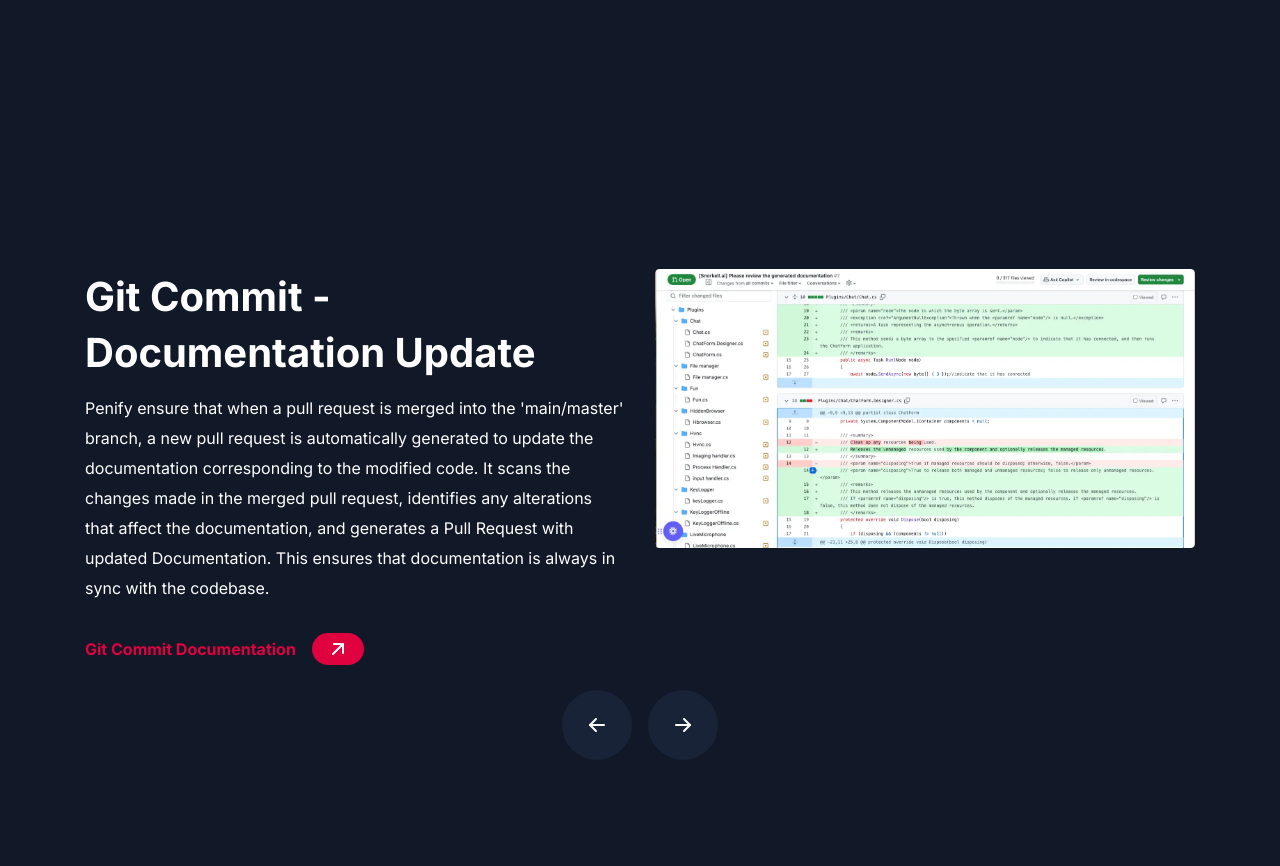
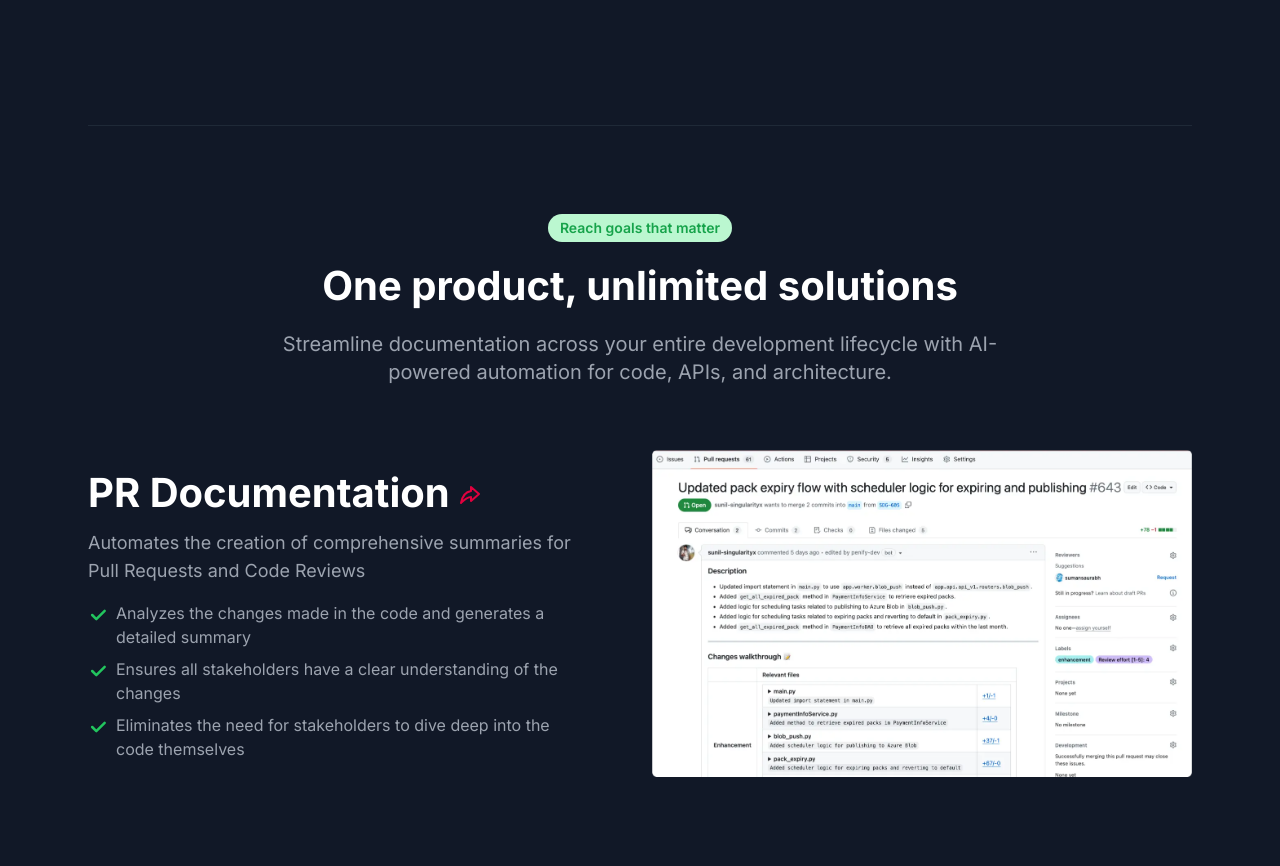
Before and after one commit to SingularityX-ai/penify-landing-page, a Next.js app: page / in a window 1280 px wide. Shown: the part 1880-2746 px from the top of the page. Built offline with nearby package versions, Linux system fonts and the light colour scheme.

Commit message:
updated features component with 2 column layout

```diff
--- a/src/components/container/features/features.tsx
+++ b/src/components/container/features/features.tsx
@@ -1,172 +1,165 @@
+import Image from "next/image";
 import { forwardRef } from "react";
-import Image from "next/image";
-import Link from "next/link";
-import { Autoplay, Navigation } from "swiper/modules";
-import { Swiper, SwiperSlide } from "swiper/react";
 import prReview from "@public/images/features/prReview.webp";
 import diffDocs from "@public/images/features/diffDocs.webp";
 import archDocs from "@public/images/features/archDocs.webp";
 import apiDocs from "@public/images/features/apiDocs.webp";
 import hosting from "@public/images/features/hosting.webp";
 import multiLanguage from "@public/images/features/multiLanguage.webp";
-import "swiper/css";
-import {
-  IconArrowLeft,
-  IconArrowRight,
-  IconArrowUpRight,
-} from "@tabler/icons-react";
+import { IconShare3 } from "@tabler/icons-react";
 
-const FEATURES_ITEMS = [
+const FEATURES_LIST = [
   {
-    title: "Pull Request Documentation",
-    "description": "Penify automates the creation of comprehensive summaries for Pull Requests and Code Reviews. It analyzes the changes made in the code, identifies key modifications, and generates a detailed summary. This tool ensures that all stakeholders have a clear understanding of the changes without having to dive deep into the code themselves.",
+    title: "PR Documentation",
+    description:
+      "Automates the creation of comprehensive summaries for Pull Requests and Code Reviews",
+    list: [
+      "Analyzes the changes made in the code and generates a detailed summary",
+      "Ensures all stakeholders have a clear understanding of the changes",
+      "Eliminates the need for stakeholders to dive deep into the code themselves",
+    ],
     img: prReview,
-    link: {
-      title: "Pull Request Documentation",
-      url: "https://github.com/Snorkell-ai/pokerogue/pull/5",
-    },
-    count: "01",
+    link: "https://github.com/Snorkell-ai/pokerogue/pull/5",
   },
   {
-    title: "Git Commit - Documentation Update",
-    "description": "Penify ensure that when a pull request is merged into the 'main/master' branch, a new pull request is automatically generated to update the documentation corresponding to the modified code. It scans the changes made in the merged pull request, identifies any alterations that affect the documentation, and generates a Pull Request with updated Documentation. This ensures that documentation is always in sync with the codebase.",
+    title: "Documentation Update",
+    description:
+      "Automatically updates documentation when code changes are merged into the main branch.",
+    list: [
+      "Detects merged pull requests in the main/master branch",
+      "Scans changes in the merged pull request",
+      "Identifies documentation affected by code changes",
+      "Generates a new pull request with updated documentation",
+      "Ensures synchronization between codebase and documentation",
+    ],
     img: diffDocs,
-    link: {
-      title: "Git Commit Documentation",
-      url: "https://github.com/Snorkell-ai/pokerogue/pull/1/files",
+    link: "https://github.com/Snorkell-ai/pokerogue/pull/1/files",
   },
-    count: "02",
-  },
+
   {
     title: "Repository Documentation",
-    description:  "This feature generates comprehensive code documentation for the entire Git repository. It thoroughly analyzes the codebase, including all files and directories, to create detailed and organized documentation.",
+    description:
+      "Automatically generates comprehensive documentation for an entire Git repository.",
+    list: [
+      "Analyzes the codebase, including all files and directories",
+      "Creates a detailed and organized documentation",
+    ],
     img: diffDocs,
-    link: {
-      title: "Sample PR",
-      url: "https://github.com/Snorkell-ai/xeno-rat/pull/7/files",
+    link: "https://github.com/Snorkell-ai/xeno-rat/pull/7/files",
   },
-    count: "03",
-  },
+
   {
     title: "Architecture Documentation",
     description:
-      "This feature generates an architecture diagram of your repository and creates an HTML page hosted at a URL that displays how each module in your repository interacts with the others. It provides a high-level overview of the system's structure, highlighting the relationships and dependencies between different components. It is particularly useful for onboarding new team members and for conducting thorough code reviews.",
+      "Creates an interactive architecture diagram of a repository, visualizing module interactions and system structure.",
+    list: [
+      "Creates an HTML page hosted at a URL that displays module interactions and provides a high-level overview of system structure",
+      "Useful for onboarding new team members and for conducting thorough code reviews.",
+    ],
     img: archDocs,
-    link: {
-      title: "Sample Arch Doc",
-      url: "https://xeno-rat-snorkell-ai-6.netlify.app/",
+    link: "https://xeno-rat-snorkell-ai-6.netlify.app/",
   },
-    count: "04",
-  },
+
   {
     title: "API Documentation",
-    "description": "This feature generates an HTML page for your hosted Open APIs, providing a comprehensive and interactive documentation site. It details all available endpoints, request parameters, response formats, and authentication methods, and code blocks, making it easier for developers to integrate with your APIs. The documentation is auto-generated and continuously updated to reflect the latest changes in the API.",
+    description:
+      "Generates HTML page for your hosted Open APIs, providing a comprehensive and interactive documentation site.",
+    list: [
+      "Details all available endpoints, request parameters, response formats, authentication methods, and code blocks",
+      "Easier for developers to integrate with their APIs",
+      "Documentation is auto-generated and continuously updated to reflect the latest changes in the API.",
+    ],
     img: apiDocs,
-    link: {
-      title: "Sample API Doc",
-      url: "https://snorkell.apidocumentation.com/reference#tag/github_app/post/api/app/github/webhook",
+    link: "https://snorkell.apidocumentation.com/reference#tag/github_app/post/api/app/github/webhook",
   },
-    count: "05",
-  },
+
   {
     title: "Automated Hosting",
-    "description": "API Documentation and Architecture Documentation are hosted on a public URL. This allows you to share the documentation with your team members, stakeholders, and clients without any additional setup. The documentation is continuously updated to reflect the latest changes in the codebase, ensuring that everyone has access to the most up-to-date information.",
+    description:
+      "API Documentation and Architecture Documentation are hosted on a public URL.",
+    list: [
+      "Allows you to share the documentation with your team members, stakeholders, and clients without any additional setup.",
+      "The documentation is continuously updated to reflect the latest changes in the codebase, ensuring that everyone has access to the most up-to-date information.",
+    ],
     img: hosting,
-    link: {
-      title: null,
-      url: null
-    },
-    count: "05",
+    link: null,
   },
   {
     title: "Multiple Languages Support",
-    "description": "Penify supports multiple programming languages, including Python, JavaScript, Java, Typscript, C, CSharp and Kotlin. It can analyze code written in different languages and generate comprehensive documentation for each of them. This feature ensures that Penify can be used across different projects and teams, regardless of the programming languages they use.",
+    description:
+      "Supports multiple programming languages, including Python, JavaScript, Java, Typscript, C, CSharp and Kotlin.",
+    list: [
+      "Analyze code written in different languages and generate comprehensive documentation for each of them.",
+      "Ensures that Penify can be used across different projects and teams, regardless of the programming languages they use.",
+    ],
     img: multiLanguage,
-    link: {
-      title: null,
-      url: null,
+    link: null,
   },
-    count: "05",
-  }
 ];
 
 const Features = forwardRef<HTMLDivElement>(function (_, ref) {
   return (
-    <section className="section features" ref={ref}>
-      <div className="feature-wrapper">
-        <div className="container" data-aos="fade-up" data-aos-duration="600">
-          <div className="row justify-content-center">
-            <div className="col-12">
-              <Swiper
-                slidesPerView={1}
-                spaceBetween={30}
-                slidesPerGroup={1}
-                speed={1200}
-                loop={true}
-                roundLengths={true}
-                modules={[Autoplay, Navigation]}
-                autoplay={{ delay: 3000 }}
-                navigation={{
-                  nextEl: ".next-feature",
-                  prevEl: ".prev-feature",
-                }}
-                pagination={false}
-                className="features__slider"
+    <section className="feature-wrapper" ref={ref}>
+      <div className="feature-wrapper-bordered">
+        <div className="feature-title">
+          <span>Reach goals that matter</span>
+          <h2 className="h2 mb-3">One product, unlimited solutions</h2>
+          <p>
+            Streamline documentation across your entire development lifecycle
+            with AI-powered automation for code, APIs, and architecture.
+          </p>
+        </div>
+
+        <div className="feature-grid">
+          {FEATURES_LIST.map(
+            ({ title, description, list, img, link }, index) => (
+              <div
+                className="feature-grid-item"
+                key={`feature-list-${crypto.randomUUID()}`}
               >
-                {FEATURES_ITEMS.map(
-                  ({ title, description, img, link }) => (
-                    <SwiperSlide key={`key-${crypto.randomUUID()}`}>
-                      <div className="features__slider-single">
-                        <div className="row items-gap">
-                          <div className="col-12 col-md-6">
-                            <div className="features__single-item">
-                              <div className="content">
-                                <h2 className="h2">{title}</h2>
-                                <p>{description}</p>
-                                {link.title && (
-                                  <Link
-                                    href={link.url}
+                <div
+                  className={`feature-img ${index % 2 === 0 ? "order-md-1" : ""}`}
+                >
+                  <Image
+                    src={img}
+                    alt="feature 01"
+                    loading="lazy"
+                    width={540}
+                  />
+                </div>
+
+                <div className="feature-content">
+                  <div
+                    className={`p-space ${
+                      index % 2 === 0 ? "pr-space" : "pl-space"
+                    }`}
+                  >
+                    <h3 className="h3 mb-2">
+                      {title}
+
+                      {link && (
+                        <a
+                          href={link}
                           target="_blank"
                           rel="noopener noreferrer"
                         >
-                                    {link.title}
-                                    <span>
-                                      <IconArrowUpRight />
-                                    </span>
-                                  </Link>
+                          <IconShare3 color="#e0013f" />
+                        </a>
                       )}
+                    </h3>
+                    <p className="feature-desc">{description}</p>
+                    <ul>
+                      {list.map((item) => (
+                        <li key={`feature-item-${crypto.randomUUID()}`}>
+                          {item}
+                        </li>
+                      ))}
+                    </ul>
                   </div>
                 </div>
               </div>
-
-                          <div className="col-12 col-md-6">
-                            <div className="feature__thumb">
-                              <Image src={img} alt="image" />
-                            </div>
-                          </div>
-                        </div>
-                      </div>
-                    </SwiperSlide>
             )
           )}
-              </Swiper>
-
-              <div className="feature__arrows">
-                <button
-                  aria-label="previous slide"
-                  className="slide-btn prev-feature"
-                >
-                  <IconArrowLeft />
-                </button>
-                <button
-                  aria-label="next slide"
-                  className="slide-btn next-feature"
-                >
-                  <IconArrowRight />
-                </button>
-              </div>
-            </div>
-          </div>
         </div>
       </div>
     </section>
--- a/src/styles/sections/_all-sections.scss
+++ b/src/styles/sections/_all-sections.scss
@@ -1526,80 +1526,165 @@
 }
 
 // 14. features
-.features {
-  .tag {
-    background: rgba(224, 1, 63, 0.1);
-    border-radius: 100px;
-    padding: 4px 16px;
-    display: inline-block;
-    color: $quinary-color;
-    margin-bottom: 14px;
-  }
-
-  .h2 {
-    margin-bottom: 12px;
-  }
-
-  p {
-    margin-bottom: 30px;
-  }
-
-  a {
-    display: inline-flex;
-    align-items: center;
-    gap: 16px;
-    text-transform: capitalize;
-    color: $quinary-color;
-    font-weight: 700;
-
-    span {
-      width: 52px;
-      height: 32px;
-      display: inline-flex;
-      align-items: center;
-      justify-content: center;
-      background: #e0013f;
-      border-radius: 100px;
-      color: $white;
-      transition: all 0.4s ease-in-out;
-    }
-
-    &:hover {
-      color: $white;
+.feature-wrapper {
+  margin: auto;
+  max-width: 72rem;
+  padding-inline: 1rem;
+
+  .feature-wrapper-bordered {
+    border-top: 1px solid rgb(31, 41, 55);
+    padding-block: 3rem;
+
+    .feature-title {
+      margin-inline: auto;
+      max-width: 48rem;
+      padding-bottom: 3rem;
+      text-align: center;
+
       span {
-        background-color: $white;
-        color: $quinary-color;
-      }
-    }
-  }
-
-  .feature-wrapper {
-    position: relative;
-    &:hover {
-      .feature__arrows {
-        opacity: 1;
-        visibility: visible;
-      }
-    }
-  }
-
-  .swiper {
-    margin-bottom: 20px;
-
-    .swiper-wrapper {
-      align-items: center;
-    }
-  }
-
-  .feature__arrows {
-    display: flex;
-    align-items: center;
-    gap: 16px;
-    justify-content: center;
-    width: 100%;
-    max-width: 100%;
-    margin-left: auto;
-    margin-right: auto;
+        display: inline-block;
+        margin: 0.5rem 0.5rem 1rem;
+        border-radius: 100px;
+        background-color: #bbf7d0;
+        color: rgb(22, 163, 74);
+        padding: 0.25rem 0.75rem;
+        font-size: 0.875rem;
+        font-weight: 600;
+        line-height: 1.25rem;
+      }
+
+      p {
+        font-size: 1.25rem;
+        line-height: 1.75rem;
+        color: rgb(156, 163, 175);
+      }
+
+      @media screen and (min-width: 768px) {
+        padding-bottom: 4rem;
+      }
+    }
+
+    .feature-grid {
+      display: grid;
+      gap: 5rem;
+
+      .feature-grid-item {
+        align-items: center;
+
+        .feature-img {
+          margin-inline: auto;
+          margin-bottom: 2rem;
+          max-width: 36rem;
+
+          img {
+            margin-inline: auto;
+            height: auto;
+            max-width: 100%;
+          }
+        }
+
+        .feature-content {
+          margin-inline: auto;
+          max-width: 36rem;
+
+          h3 a {
+            margin-left: 8px;
+          }
+
+          p.feature-desc {
+            margin-bottom: 1rem;
+            font-size: 1.125rem;
+            line-height: 1.75rem;
+            color: #9ca3af;
+          }
+
+          .p-space {
+            ul {
+              margin-bottom: -0.5rem;
+
+              li {
+                margin-bottom: 0.5rem;
+                display: flex;
+                align-items: center;
+                color: #9ca3af !important;
+                position: relative;
+                padding-left: 28px;
+                font-size: 1rem;
+                line-height: 1.5rem;
+
+                &::before {
+                  content: "";
+                  position: absolute;
+                  inset: 0;
+                  top: 4px;
+                  width: 20px;
+                  height: 20px;
+                  background-image: url("../../../public/images/icons/check.svg");
+                  background-size: cover;
+                }
+              }
+            }
+          }
+        }
+
+        @media screen and (min-width: 768px) {
+          display: grid;
+          grid-template-columns: repeat(12, minmax(0, 1fr));
+          gap: 1.5rem;
+
+          .feature-img {
+            grid-column: span 5 / span 5;
+            margin-bottom: 0;
+            width: 100%;
+            max-width: none;
+
+            img {
+              max-width: none;
+            }
+          }
+
+          .feature-content {
+            grid-column: span 7 / span 7;
+            width: 100%;
+            max-width: none;
+
+            .pr-space {
+              padding-right: 1rem;
+            }
+
+            .pl-space {
+              padding-left: 1rem;
+            }
+          }
+        }
+
+        @media screen and (min-width: 1024px) {
+          .feature-img {
+            grid-column: span 6 / span 6;
+          }
+
+          .feature-content {
+            grid-column: span 6 / span 6;
+
+            .pr-space {
+              padding-right: 3rem;
+            }
+
+            .pl-space {
+              padding-left: 3rem;
+            }
+          }
+        }
+      }
+    }
+
+    @media screen and (min-width: 768px) {
+      padding-block: 5rem;
+    }
+  }
+
+  @media screen and (min-width: 640px) {
+    padding-inline: 1.5rem;
   }
 }
 
```
Also changed, not shown: public/images/icons/check.svg (added). Lines whose indentation alone changed are shown as unchanged.
